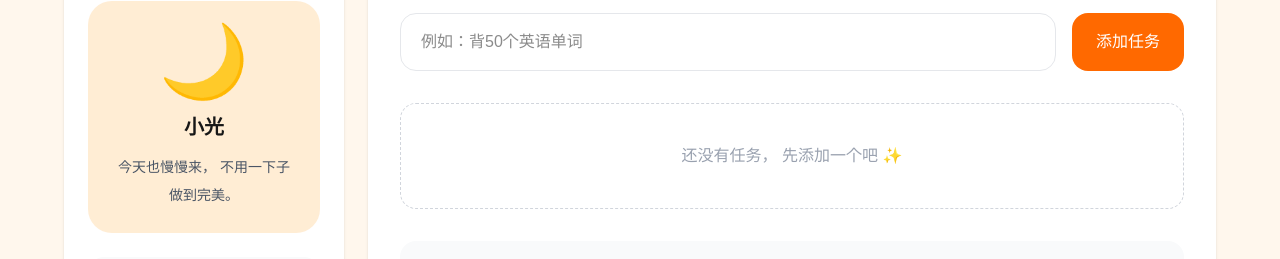
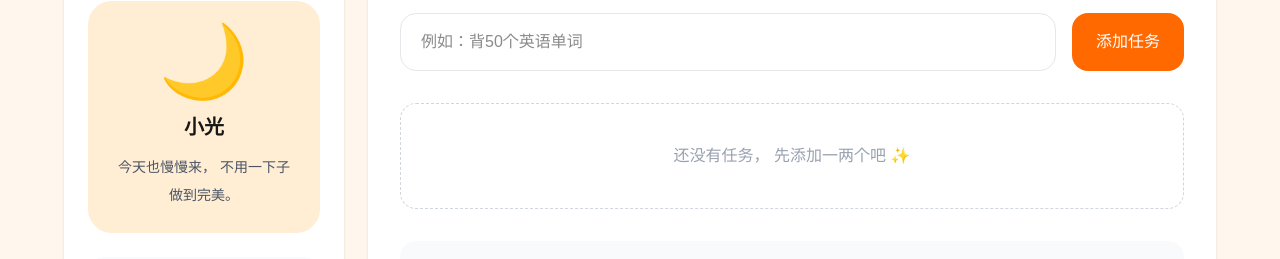
Before and after one commit to fc1213897-beep/weiguang-app, a Next.js app: page / in a window 1280 px wide. Shown: the part 155-414 px from the top of the page. Built offline with nearby package versions, Linux system fonts and the light colour scheme.

Commit message:
修改首页文案

```diff
--- a/app/page.tsx
+++ b/app/page.tsx
@@ -94,7 +94,7 @@ console.log(tasks);
             {tasks.length === 0 ? (
               <div className="rounded-2xl border border-dashed border-gray-300 p-10 text-center text-gray-400">
                 还没有任务，
-                先添加一个吧 ✨
+                先添加一两个吧 ✨
               </div>
             ) : (
               tasks.map((item, index) => (
```
